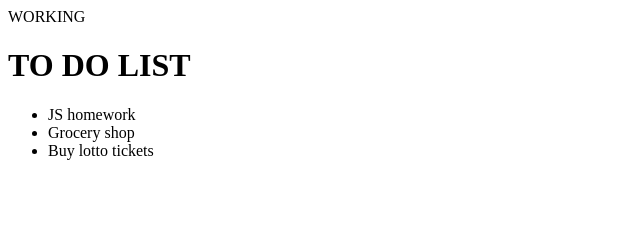
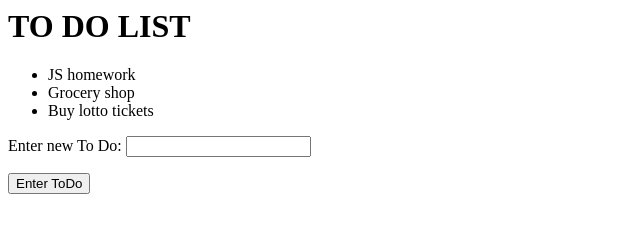
Before and after one commit to ttsJavaScriptApps/JudeAndLatori, a plain HTML site: page index.html in a window 1280 px wide. Shown: the whole page, without its empty margins (0-640 px from the left). Drawn offline with Linux system fonts and the light colour scheme.

Commit message:
added a button

```diff
--- a/index.html
+++ b/index.html
@@ -1,5 +1,5 @@
 
- WORKING
+
 <html>
     <body>
         <h1>TO DO LIST</h1>
@@ -8,10 +8,16 @@
             <li>Grocery shop</li>
             <li>Buy lotto tickets</li>
         </ul>
+
+        <p>Enter new To Do: <input type="text"></p>
+
+
+<button type="button" id="newToDo"> Enter ToDo</button>
+
     <script type="text/javascript" src="todolist.js" charset="utf-8"></script>
     </body>
 </html>
 
 
 
-<!--<button type="button">Click Me</button> -->
+<!--<button type="button">Click Me</button> OR <button onclick="myFunction()">Click me</button> -->
--- a/todolist.js
+++ b/todolist.js
@@ -2,8 +2,10 @@
 var q = document.querySelector.bind(document);
 var qa = document.querySelectorAll.bind(document);
 
+var newToDo = document.getElementById("newToDo").value
 
 
+console.log(newToDo);
 
 
 
```
